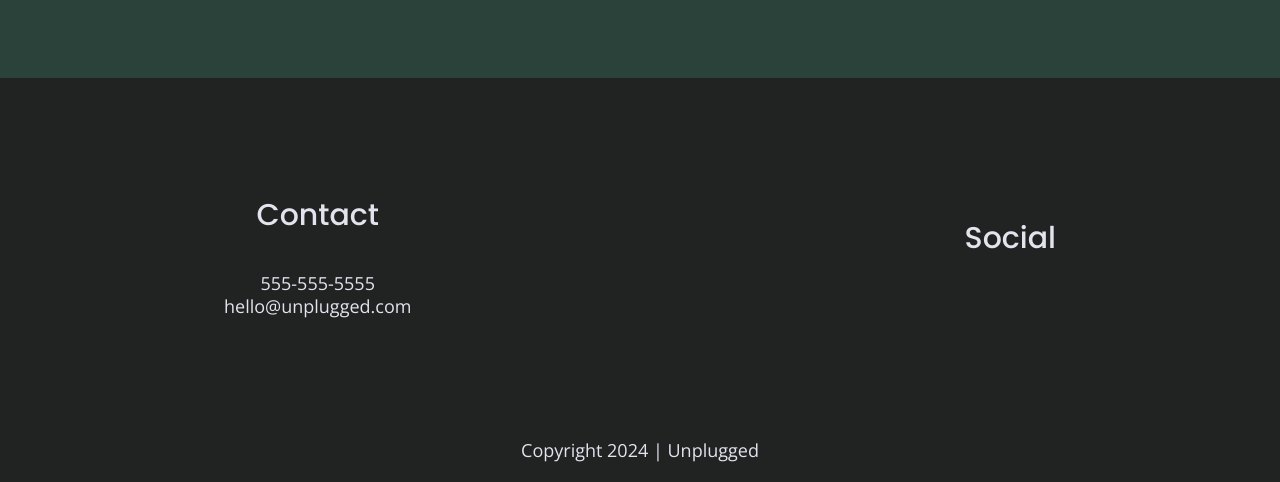
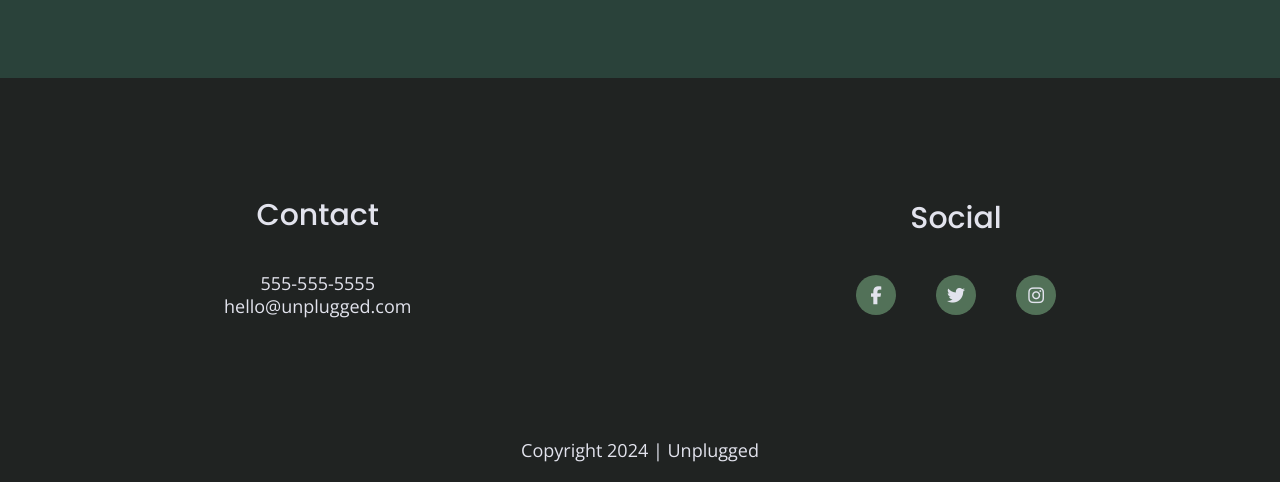
Before and after one commit to Taibre/unplugged-project, a website built with Parcel: page index.html.html in a window 1280 px wide. Shown: the part 2498-2980 px from the top of the page. Built offline with nearby package versions, Linux system fonts and the light colour scheme.

Commit message:
Added social media icons

```diff
--- a/css/main.css
+++ b/css/main.css
@@ -182,6 +182,10 @@
     flex-flow: row wrap;
   }
 
+  header figure {
+    width: 60%;
+  }
+
   .header-divider {
     width: 100%;
     height: 1px;
@@ -236,6 +240,11 @@
     display: flex;
     justify-content: center;
     align-items: center;
+    background-color: #527158;
+  border-radius: 50%;
+  width: 40px;
+  height: 40px;
+
   }
 
   footer .copyright {
@@ -637,6 +646,11 @@ background-size: cover;
       line-height: 1.285;
     }
 
+    footer .social-icons {
+      width: 12.5em;
+      justify-content: space-between;
+    }
+
     footer .copyright {
       width: 100%;
     }
--- a/index.html.html
+++ b/index.html.html
@@ -163,13 +163,13 @@
           <h4>Social</h4>
           <div class="social-icons">
             <p>
-              <a href="https://www.facebook.com/Skillcrush/" target="_blank"></a>
+              <a href="https://www.facebook.com/Skillcrush/" target="_blank"><i class="fab fa-facebook-f"></i></a>
             </p>
             <p>
-              <a href="https://twitter.com/Skillcrush" target="_blank"></a>
+              <a href="https://twitter.com/Skillcrush" target="_blank"><i class=" fab fa-twitter"></i></a>
             </p>
             <p>
-              <a href="https://www.instagram.com/skillcrush/" target="_blank"></a>
+              <a href="https://www.instagram.com/skillcrush/" target="_blank"><i class="fab fa-instagram"></i></a>
             </p>
           </div>
         </div>
```
